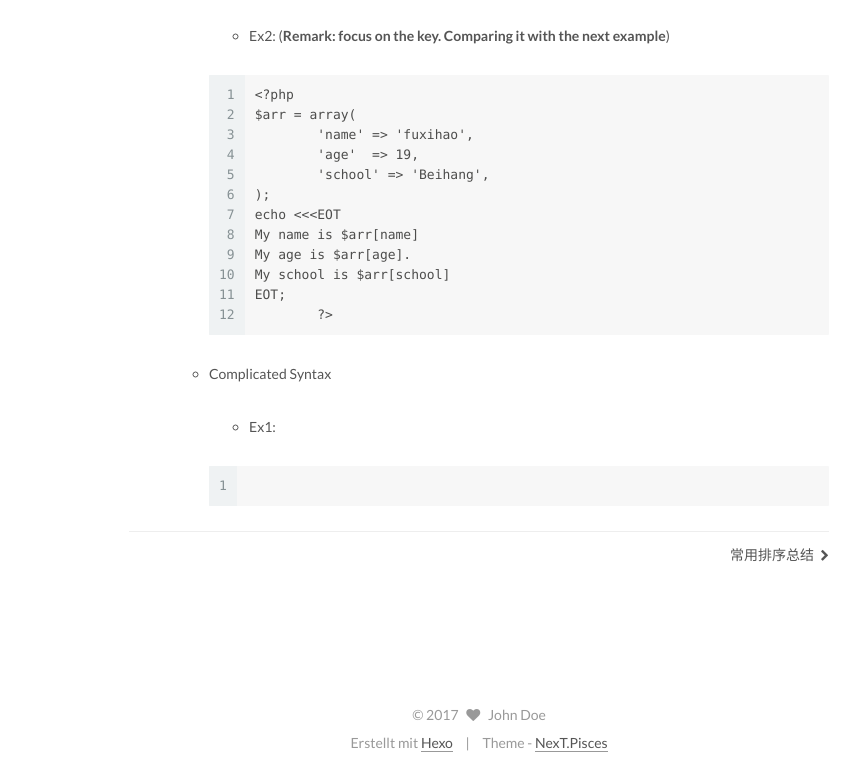
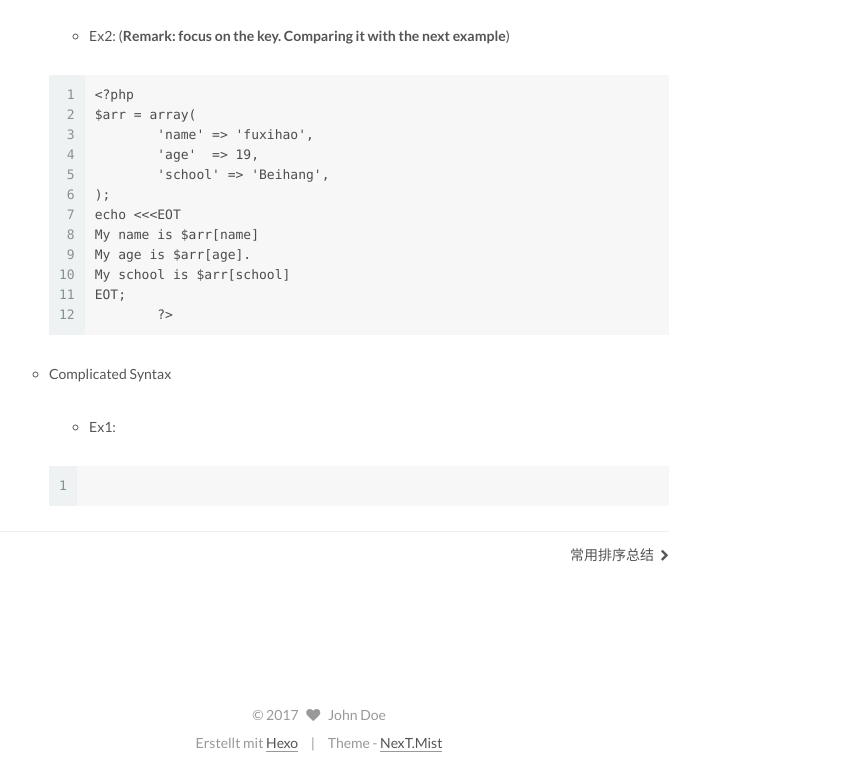
Before and after one commit to fuxihao66/fuxihao66.github.io, a plain HTML site: page 2016/11/04/Phpnotes/index.html in a window 1280 px wide. Shown: the part 1677-2454 px from the top of the page, without its empty margins (161-1020 px from the left). Drawn offline with Linux system fonts and the light colour scheme.

Commit message:
Site updated: 2017-02-10 21:18:36

```diff
--- a/2016/11/04/Phpnotes/index.html
+++ b/2016/11/04/Phpnotes/index.html
@@ -5,7 +5,7 @@
 
 
 
-<html class="theme-next pisces use-motion" lang="">
+<html class="theme-next mist use-motion" lang="">
 <head>
   <meta charset="UTF-8"/>
 <meta http-equiv="X-UA-Compatible" content="IE=edge" />
@@ -155,7 +155,7 @@
   var NexT = window.NexT || {};
   var CONFIG = {
     root: '/',
-    scheme: 'Pisces',
+    scheme: 'Mist',
     sidebar: {"position":"left","display":"post"},
     fancybox: true,
     motion: true,
@@ -613,7 +613,7 @@
 <div class="theme-info">
   Theme -
   <a class="theme-link" href="https://github.com/iissnan/hexo-theme-next">
-    NexT.Pisces
+    NexT.Mist
   </a>
 </div>
 
@@ -682,13 +682,6 @@
 
 
 
-  <script type="text/javascript" src="/js/src/affix.js?v=5.1.0"></script>
-
-  <script type="text/javascript" src="/js/src/schemes/pisces.js?v=5.1.0"></script>
-
-
-
-
   <script type="text/javascript" src="/js/src/scrollspy.js?v=5.1.0"></script>
 <script type="text/javascript" src="/js/src/post-details.js?v=5.1.0"></script>
 
```
Also changed, not shown: 2016/12/19/数据结构总结－排序/index.html (+3 -10 lines), 2016/12/29/锋利的jquery笔记/index.html (+3 -10 lines), archives/2016/11/index.html (+3 -10 lines), archives/2016/12/index.html (+3 -10 lines), archives/2016/index.html (+3 -10 lines), archives/index.html (+3 -10 lines), index.html (+3 -10 lines).
